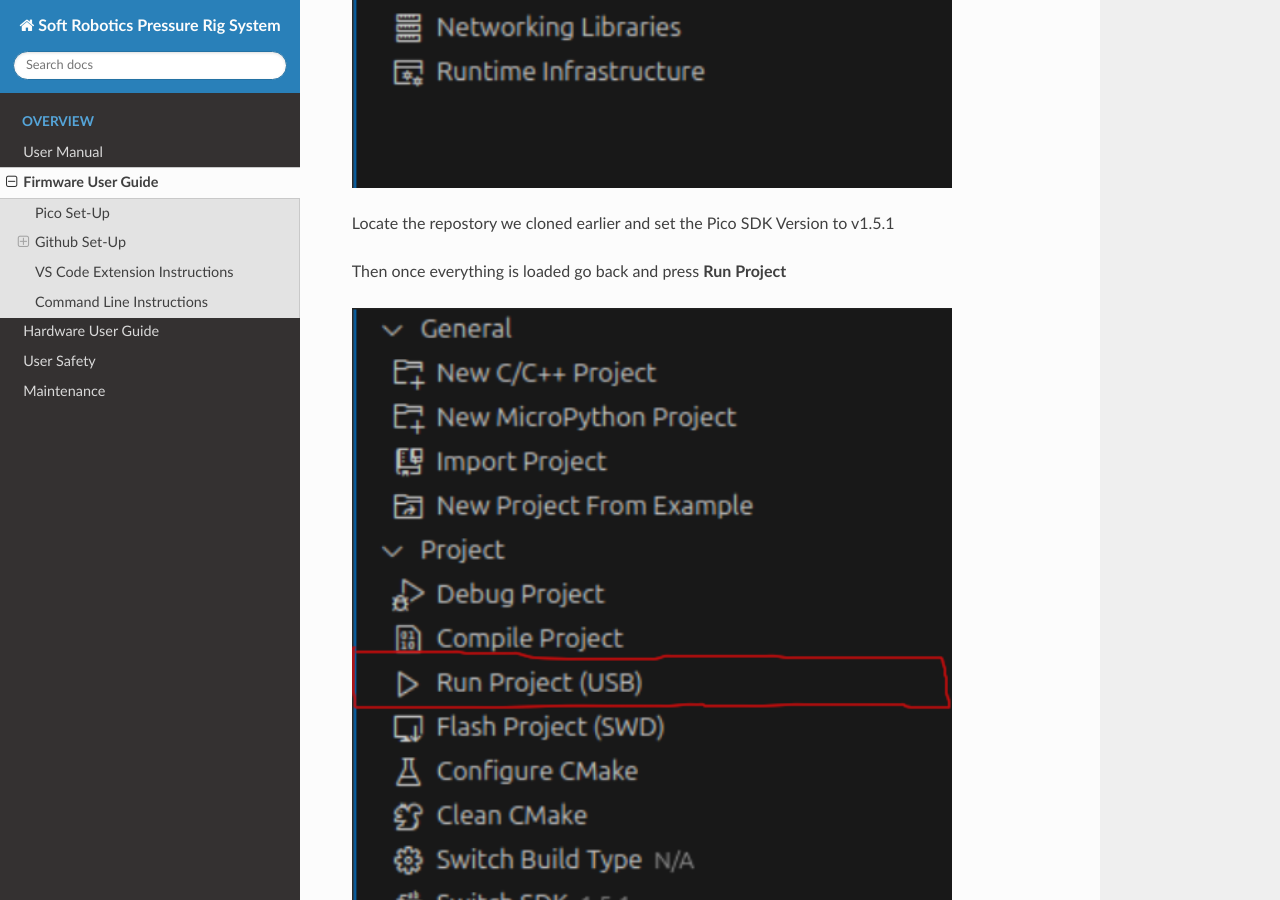
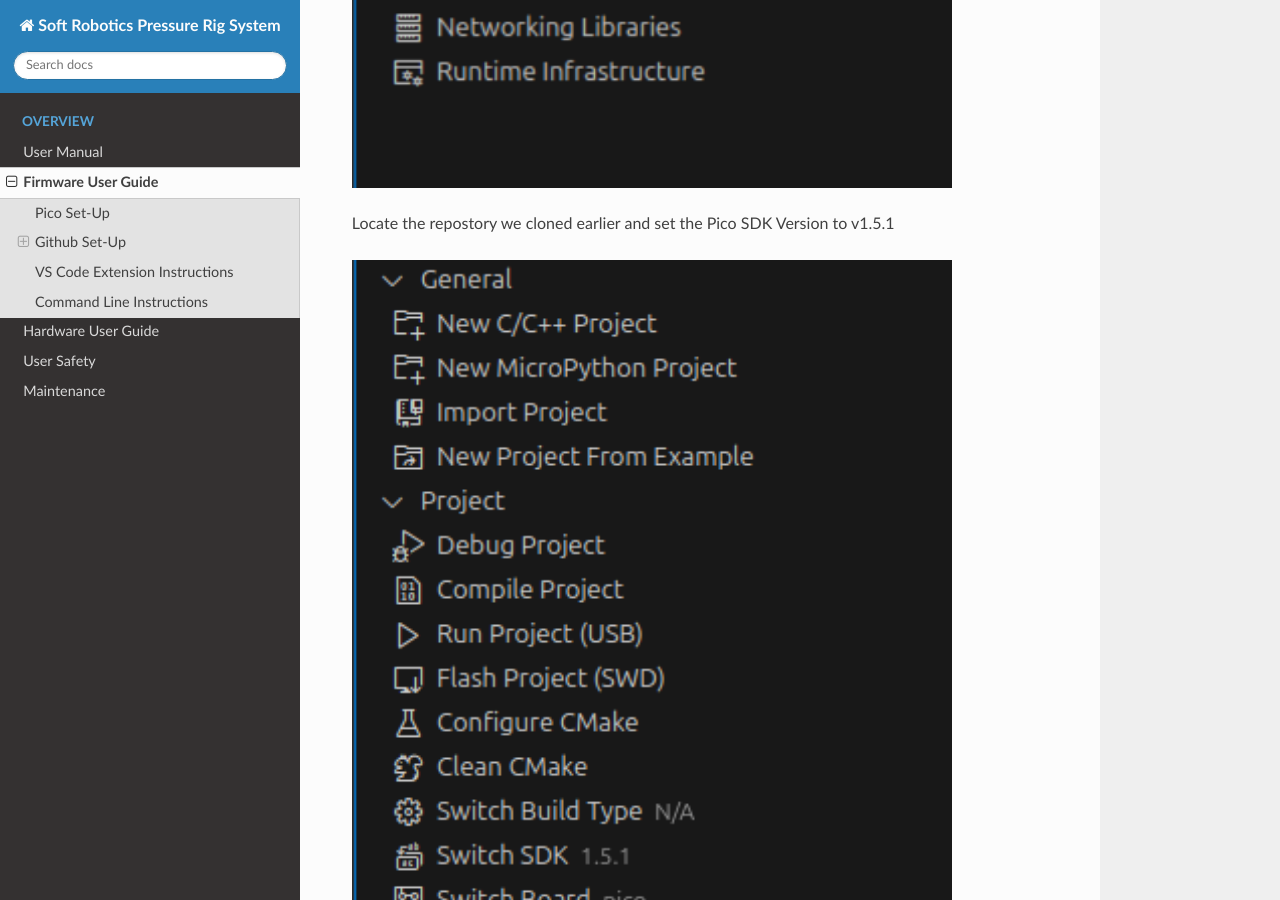
Before and after one commit to CooperUnionBIRDLab/Pressure_Rig_Docs, a Sphinx documentation site: the page built from docs/source/firmware_guide.rst, in a window 1280 px wide and 900 px high, scrolled down 2263 px. Built offline with Sphinx 7.4.7 and the Read the Docs theme 3.1.0, drawn with Linux system fonts in a browser that asks for light colours.

Commit message:
Update firmware_guide.rst

```diff
--- a/docs/source/firmware_guide.rst
+++ b/docs/source/firmware_guide.rst
@@ -55,6 +55,10 @@ Click on the extension and press **Import Project**
 
 Locate the repostory we cloned earlier and set the Pico SDK Version to v1.5.1
 
+.. image:: images/Pico_Setting.png
+   :width: 600
+   :alt: Alternative Text
+
 Then once everything is loaded go back and press **Run Project**
 
 .. image:: images/Pico_Select_Run.png
```
